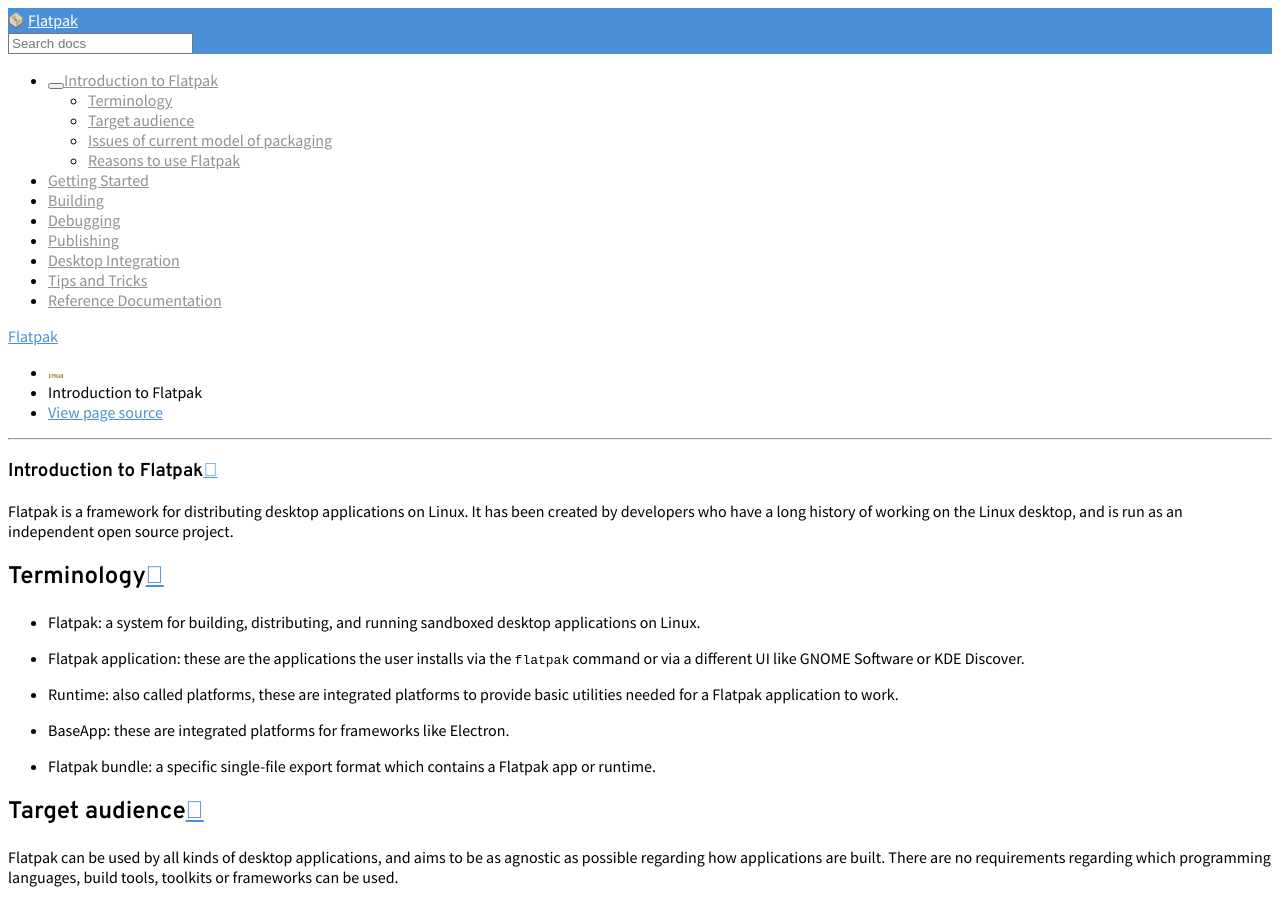
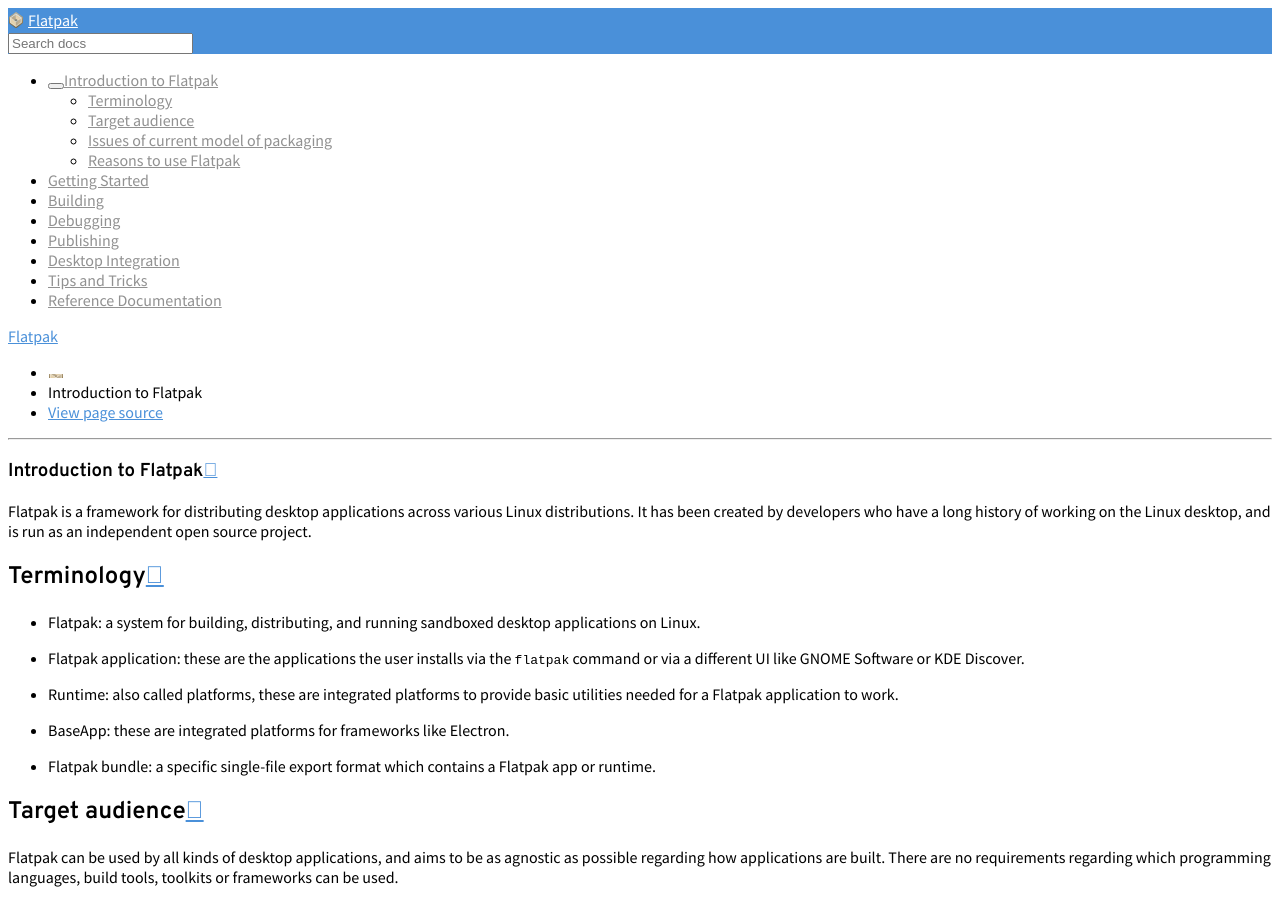
Before and after one commit to flatpak/flatpak-docs, a Sphinx documentation site: the page built from docs/introduction.rst, in a window 1280 px wide and 900 px high. Built offline with Sphinx 7.4.7 and the Read the Docs theme 2.0.0, drawn with Linux system fonts in a browser that asks for light colours.

Commit message:
Improve beginning

```diff
--- a/docs/introduction.rst
+++ b/docs/introduction.rst
@@ -1,8 +1,8 @@
 Introduction to Flatpak
 =======================
 
-Flatpak is a framework for distributing desktop applications on Linux. It
-has been created by developers who have a long history of working on the
+Flatpak is a framework for distributing desktop applications across various Linux
+distributions. It has been created by developers who have a long history of working on the
 Linux desktop, and is run as an independent open source project.
 
 Terminology
```
